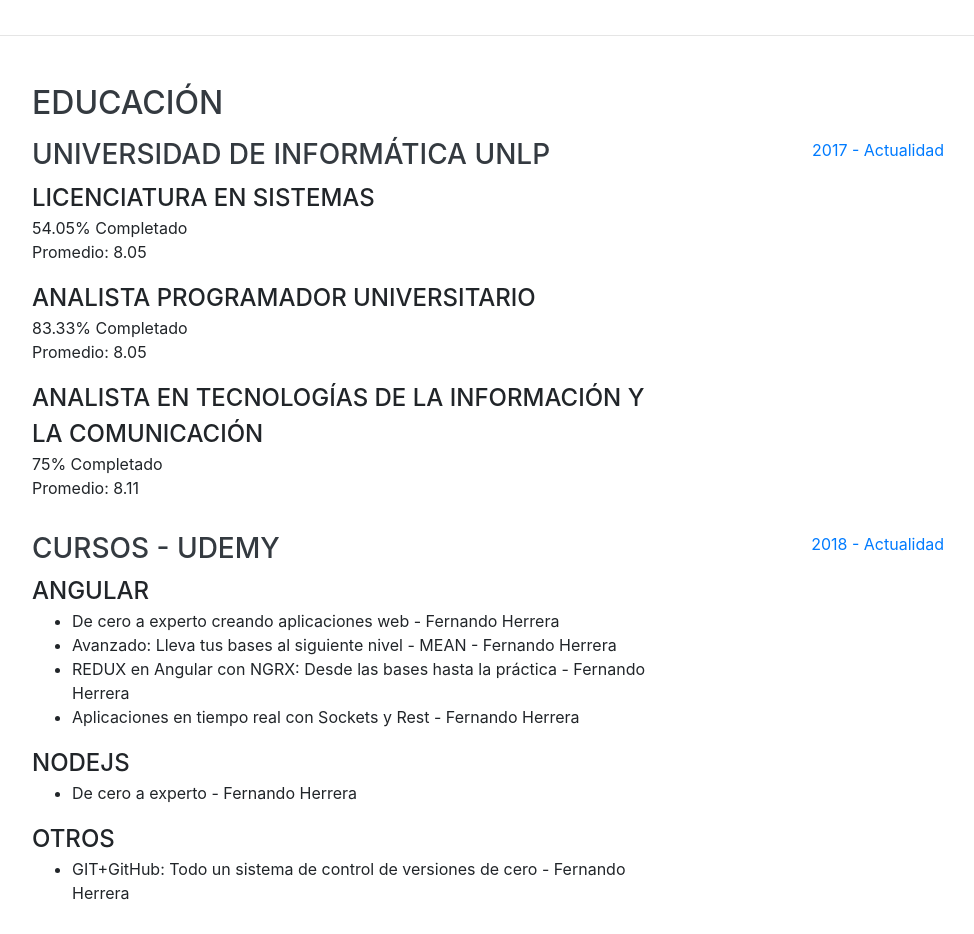
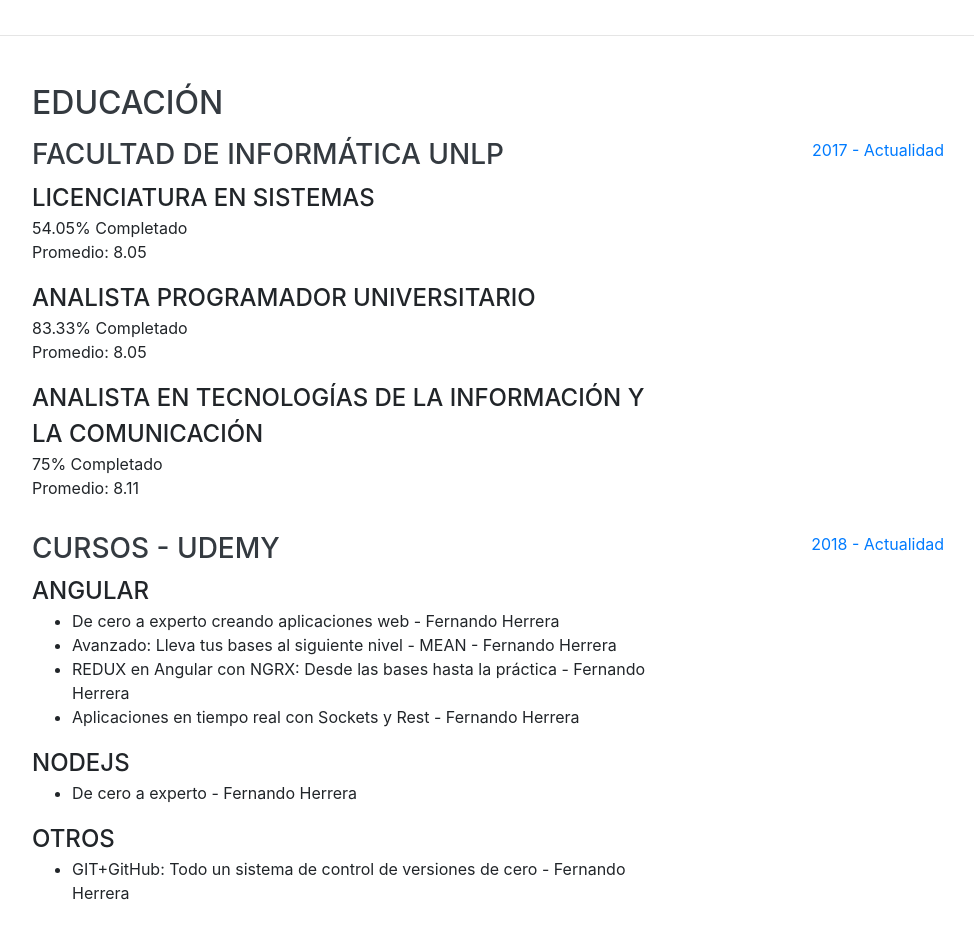
Before and after one commit to lorenzorepetto/lorenzorepetto.github.io, a website with bundled scripts: page index.html in a window 1280 px wide. Shown: the part 2640-3574 px from the top of the page, without its empty margins (288-1262 px from the left). Built offline with nearby package versions, Linux system fonts and the light colour scheme; a web font is replaced by a local one.

Commit message:
Arreglo en universidad

```diff
--- a/index.html
+++ b/index.html
@@ -243,7 +243,7 @@
 
         <div class="resume-item d-flex flex-column flex-md-row justify-content-between mb-3">
           <div class="resume-content">
-            <h3 class="mb-2">Universidad de Informática UNLP</h3>
+            <h3 class="mb-2">Facultad de Informática UNLP</h3>
             <div class="subheading">Licenciatura en Sistemas</div>
             <div>54.05% Completado</div>
             <p>Promedio: 8.05</p>
```
